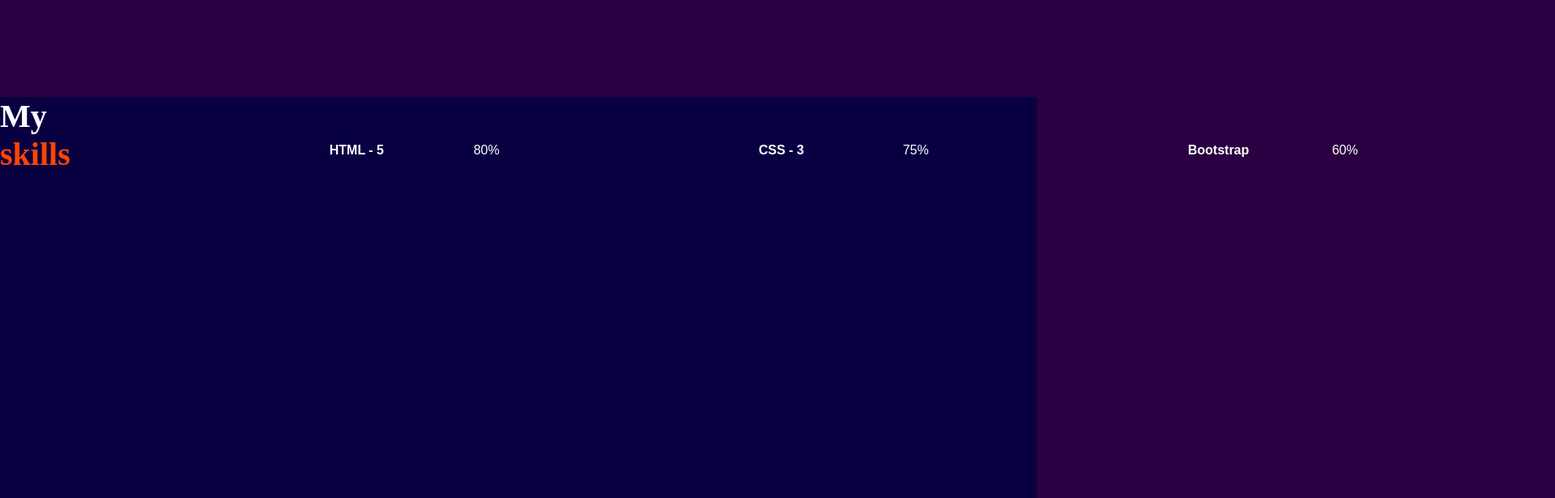
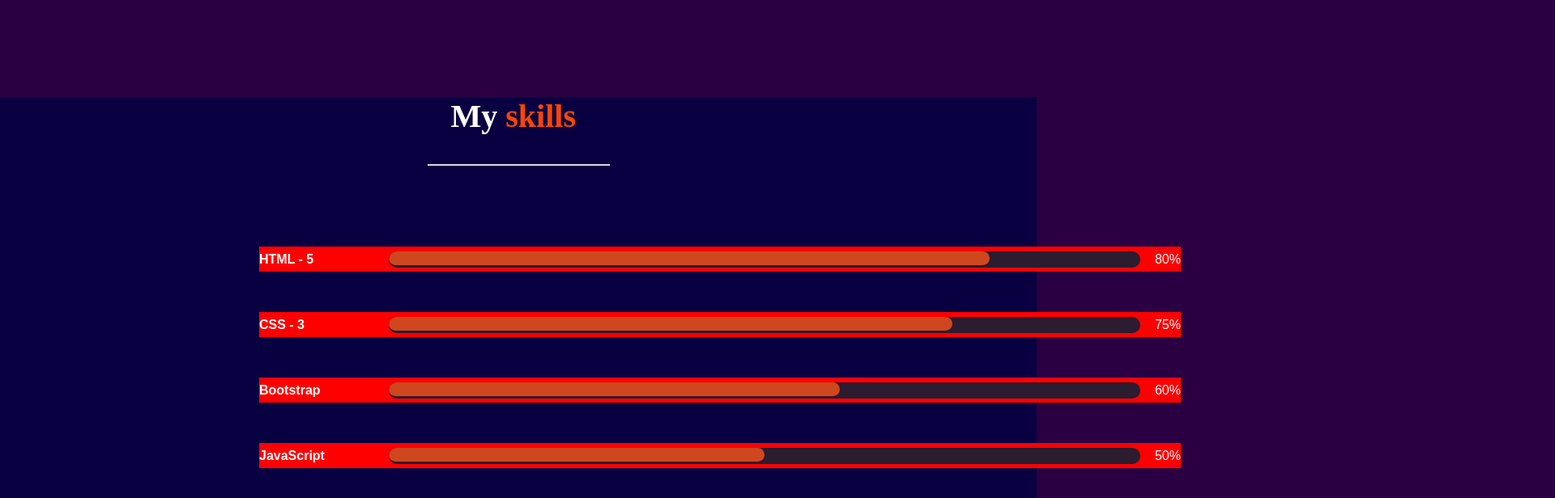
Before and after one commit to Minkaln/GROUP_WEB, a plain HTML site: page index.html in a window 1280 px wide. Shown: the part 2280-2896 px from the top of the page at 81% size, 1920 px wide, since content can reach past the window. Drawn offline with Linux system fonts and the light colour scheme; a web font is replaced by a local one.

Commit message:
fix-flex

```diff
--- a/stype.css
+++ b/stype.css
@@ -47,6 +47,7 @@ body{
 
 .skills-container{
   display: flex;
+  flex-direction: column;
   width: 100vw;
   height: 800px;
 }
@@ -74,6 +75,7 @@ body{
   left: auto;
 }
 .skill-container {
+  background-color: red;
   display: flex;
   align-items: center;
   width: 1138px;
@@ -89,6 +91,7 @@ body{
 }
 
 .progress-bar {
+  background-color: aqua;
   flex-grow: 1;
   height: 20px;
   background-color: #2b1c30;
```
Also changed, not shown: index.html (+2 -2 lines).
